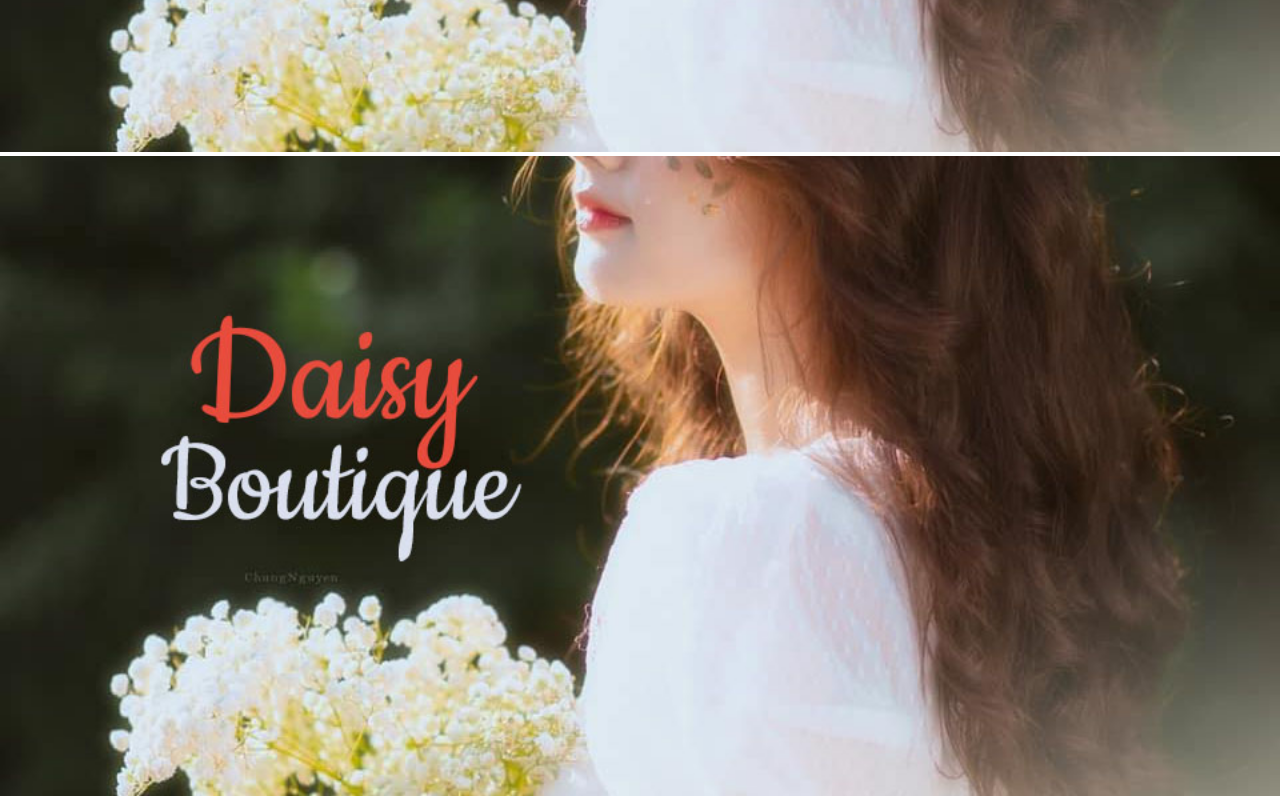
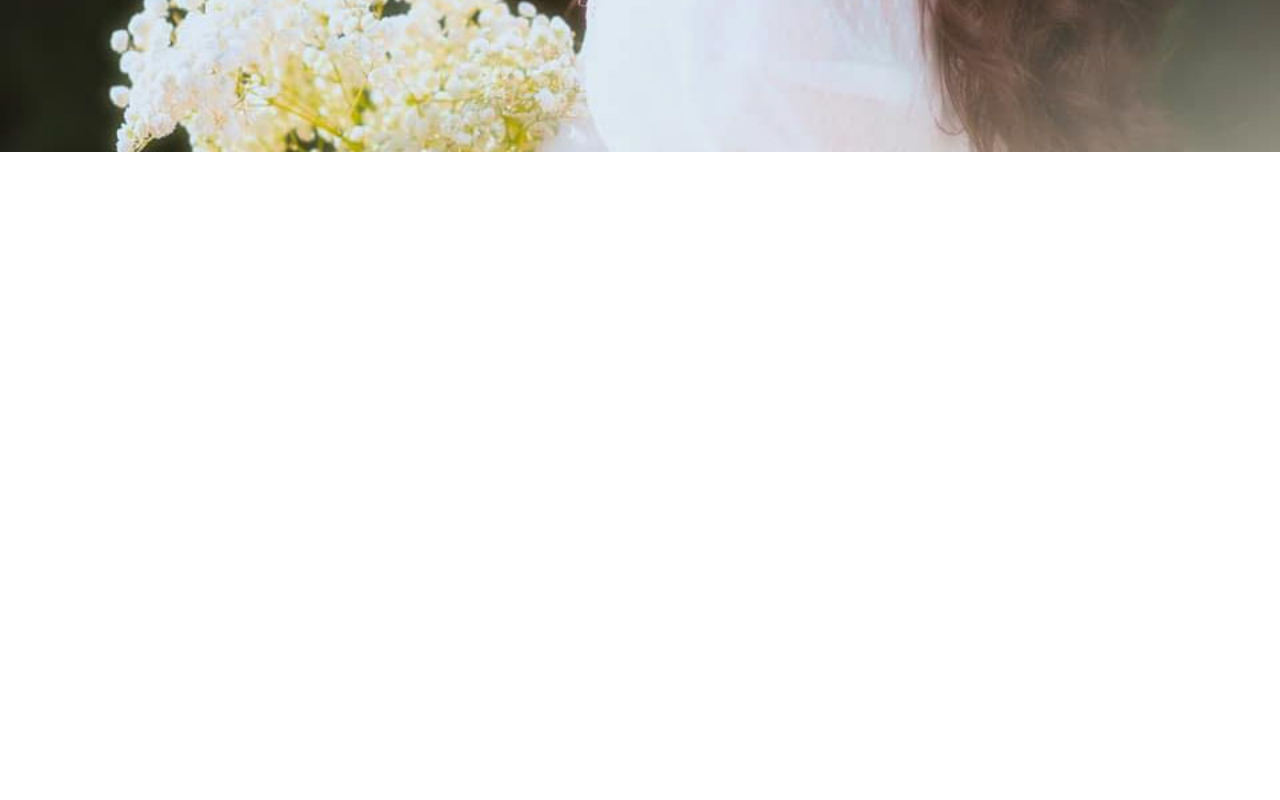
Before and after one commit to cmi-nguyen/Web_DaisyBoutique, a React (Create React App) app in the folder client/: page / in a window 1280 px wide. Shown: the part 559-1359 px from the top of the page. After the commit the page ends 800 px from the top, so only its background shows below. Built offline with nearby package versions, Linux system fonts and the light colour scheme.

Commit message:
Change HomePage layout

```diff
--- a/client/src/Pages/HomePage.js
+++ b/client/src/Pages/HomePage.js
@@ -6,7 +6,7 @@
   return (
     <div>
         <MainBanner/>
-        <MainBanner/>
+
     </div>
   )
 }
```
